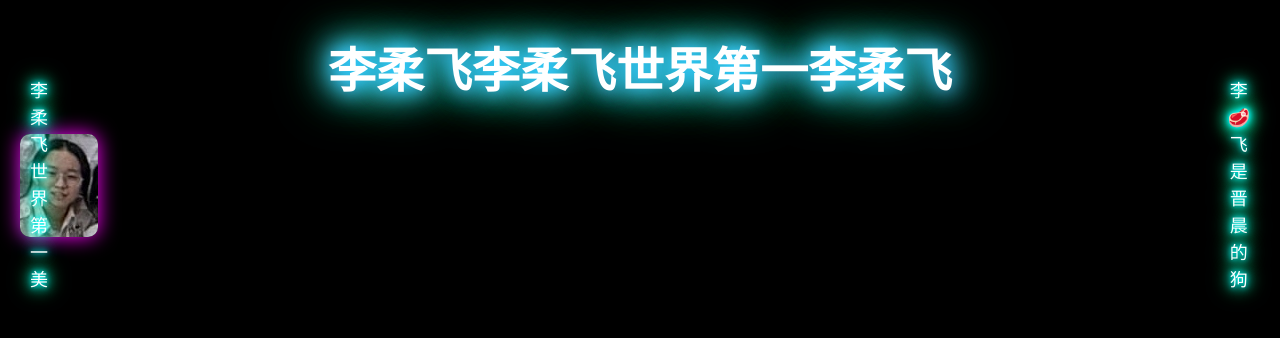
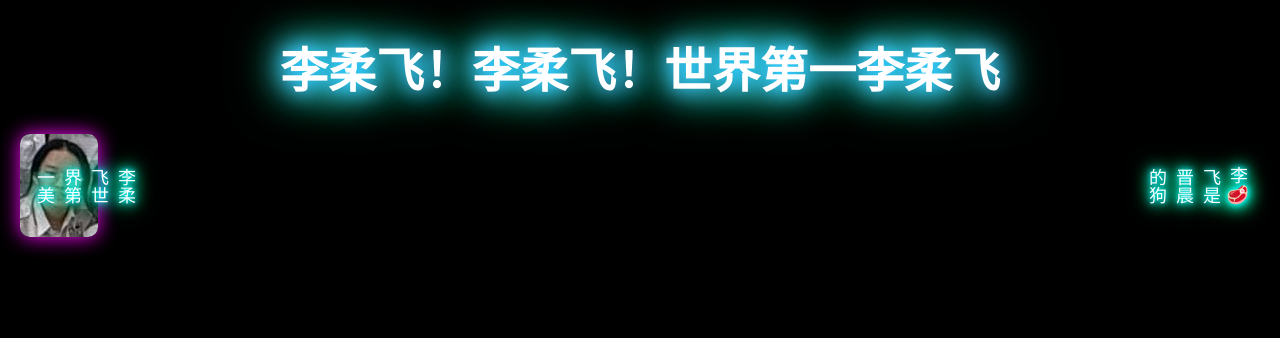
Before and after one commit to tsk886/taijian, a plain HTML site: page index.html in a window 1280 px wide. Drawn offline with Linux system fonts and the light colour scheme.

Commit message:
Update index.html

```diff
--- a/index.html
+++ b/index.html
@@ -51,8 +51,8 @@
                 0 0 15px #00ffff,
                 0 0 20px #00ff80,
                 0 0 25px #00ff80;
-            display: flex;
-            flex-direction: column; /* 文字竖排显示 */
+            writing-mode: vertical-rl; /* 垂直排版 */
+            text-orientation: mixed;
         }
         .left {
             left: 10px;
@@ -82,29 +82,11 @@
     </style>
 </head>
 <body>
-    <h1>李柔飞李柔飞世界第一李柔飞</h1>
+    <h1>李柔飞！李柔飞！世界第一李柔飞</h1>
     <div class="container">
-        <div class="left">
-            <span>李</span>
-            <span>柔</span>
-            <span>飞</span>
-            <span>世</span>
-            <span>界</span>
-            <span>第</span>
-            <span>一</span>
-            <span>美</span>
-        </div>
+        <div class="left">李柔飞世界第一美</div>
         <img src="friend.jpg" alt="我的朋友">
-        <div class="right">
-            <span>李</span>
-            <span>🥩</span>
-            <span>飞</span>
-            <span>是</span>
-            <span>晋</span>
-            <span>晨</span>
-            <span>的</span>
-            <span>狗</span>
-        </div>
+        <div class="right">李🥩飞是晋晨的狗</div>
     </div>
 </body>
 </html>
```
